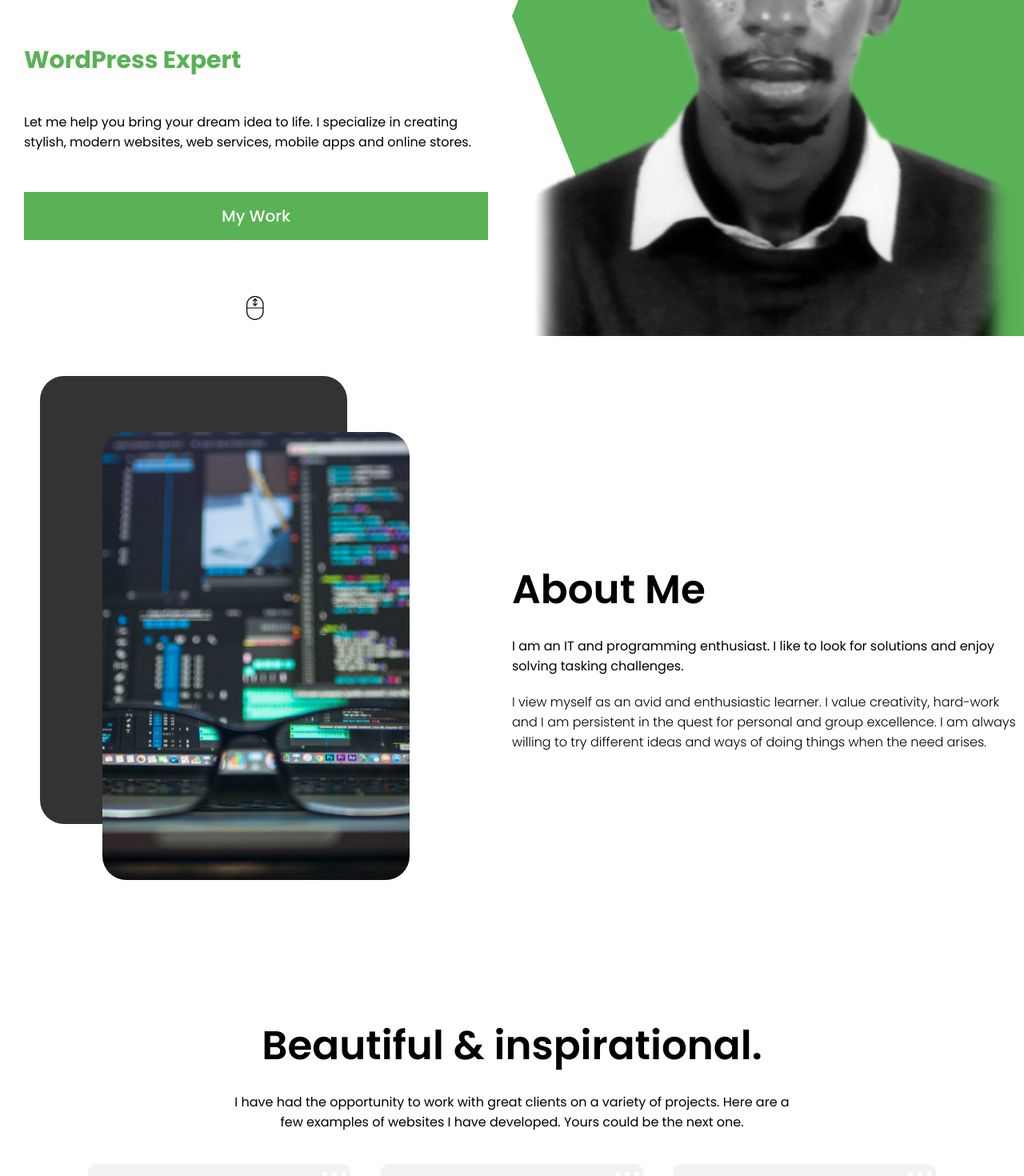
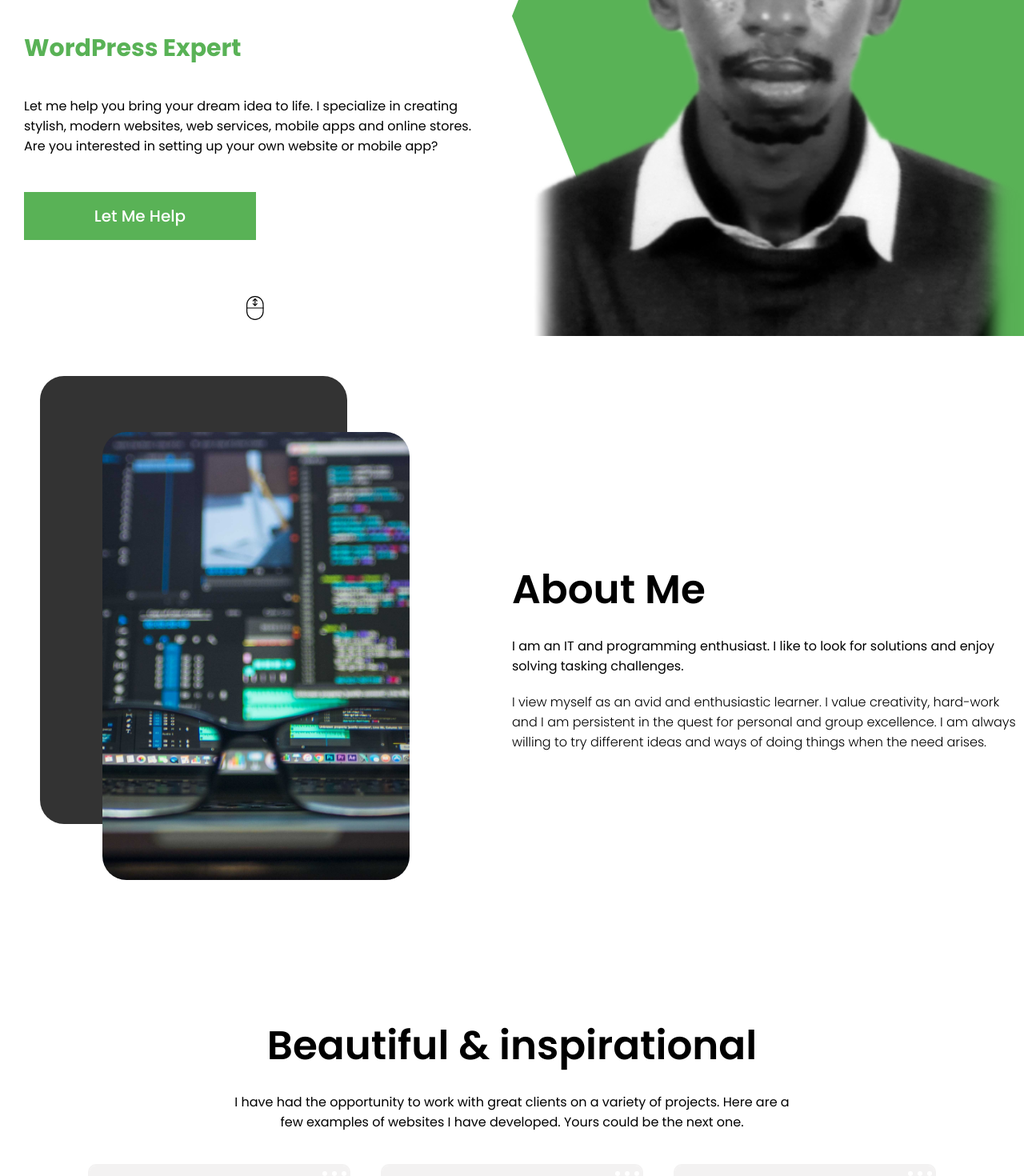
Before and after one commit to jasonmwatu/jason-portfolio, a React (Create React App) app: page / in a window 1280 px wide. Shown: the part 380-1850 px from the top of the page at 80% size. Built offline with nearby package versions, Linux system fonts and the light colour scheme.

Commit message:
add extra line to intro description. change CTA text.

```diff
--- a/src/components/about/About.js
+++ b/src/components/about/About.js
@@ -1,5 +1,4 @@
 import "./about.css";
-import Award from "../../img/award.png";
 import about from "../../img/about.jpg"
 
 const About = () => {
--- a/src/components/about/about.css
+++ b/src/components/about/about.css
@@ -82,16 +82,17 @@
     }
 
     .a-left {
-      width: 100%;
+      /* width: 100%; */
+      display: none;
     }
 
-    .a-card {
+    /* .a-card {
       height: 30vh;
     }
 
     .a-card.bg, .a-award {
       display: none;
-    }
+    } */
 
     .a-right{
       padding: 20px;
--- a/src/components/intro/Intro.js
+++ b/src/components/intro/Intro.js
@@ -25,9 +25,9 @@
             specializing in creating stylish, modern websites, web services and
             online stores. */}
             Let me help you bring your dream idea to life. I specialize in creating stylish, modern websites, web
-            services, mobile apps and online stores.
+            services, mobile apps and online stores. Are you interested in setting up your own website or mobile app?
           </p>
-          <button className="i-CTA"> My Work </button>
+          <button className="i-CTA" style={{width: "50%"}}> Let Me Help </button>
         </div>
         <svg
           width="75"
--- a/src/components/productList/ProductList.js
+++ b/src/components/productList/ProductList.js
@@ -6,7 +6,7 @@
   return (
     <div className="pl">
       <div className="pl-texts">
-        <h1 className="pl-title">Beautiful & inspirational.</h1>
+        <h1 className="pl-title">Beautiful & inspirational</h1>
         <p className="pl-desc">
           I have had the opportunity to work with great clients on a variety
           of projects. Here are a few examples of websites I have developed.
```
